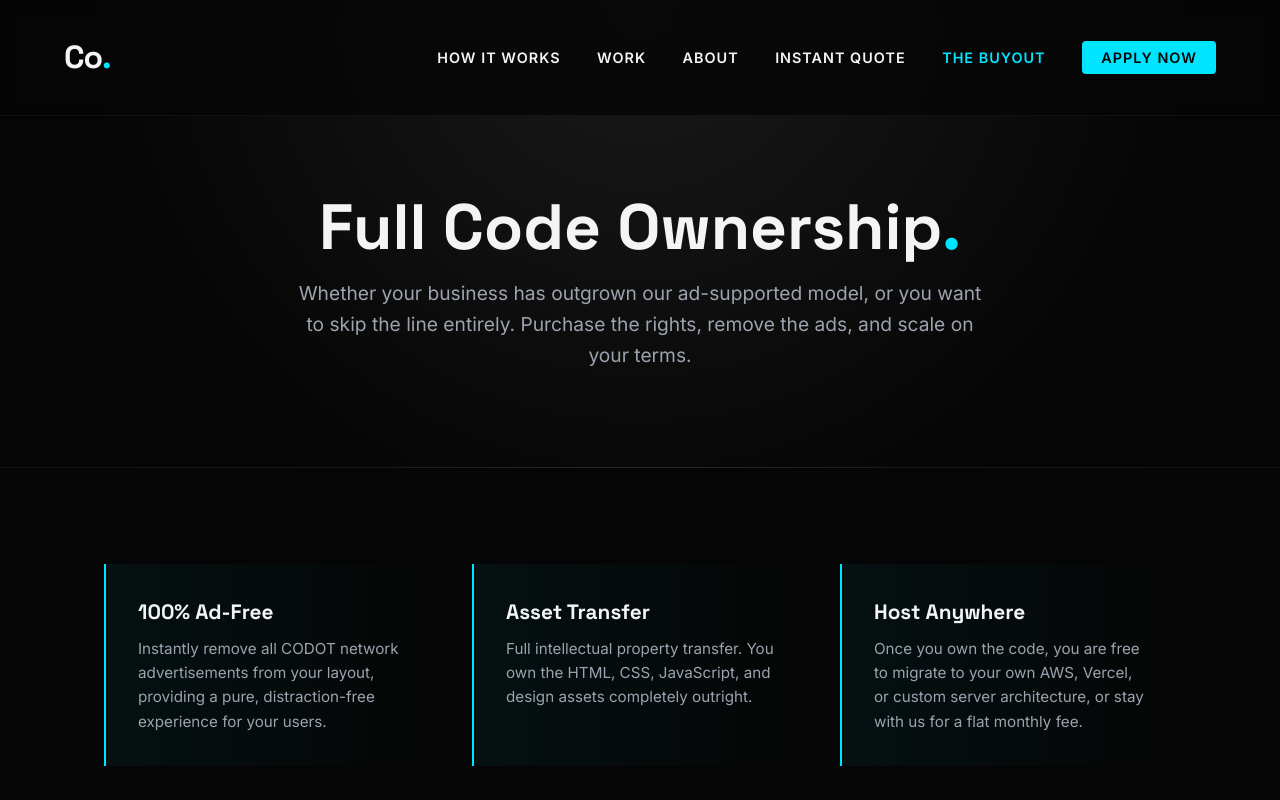
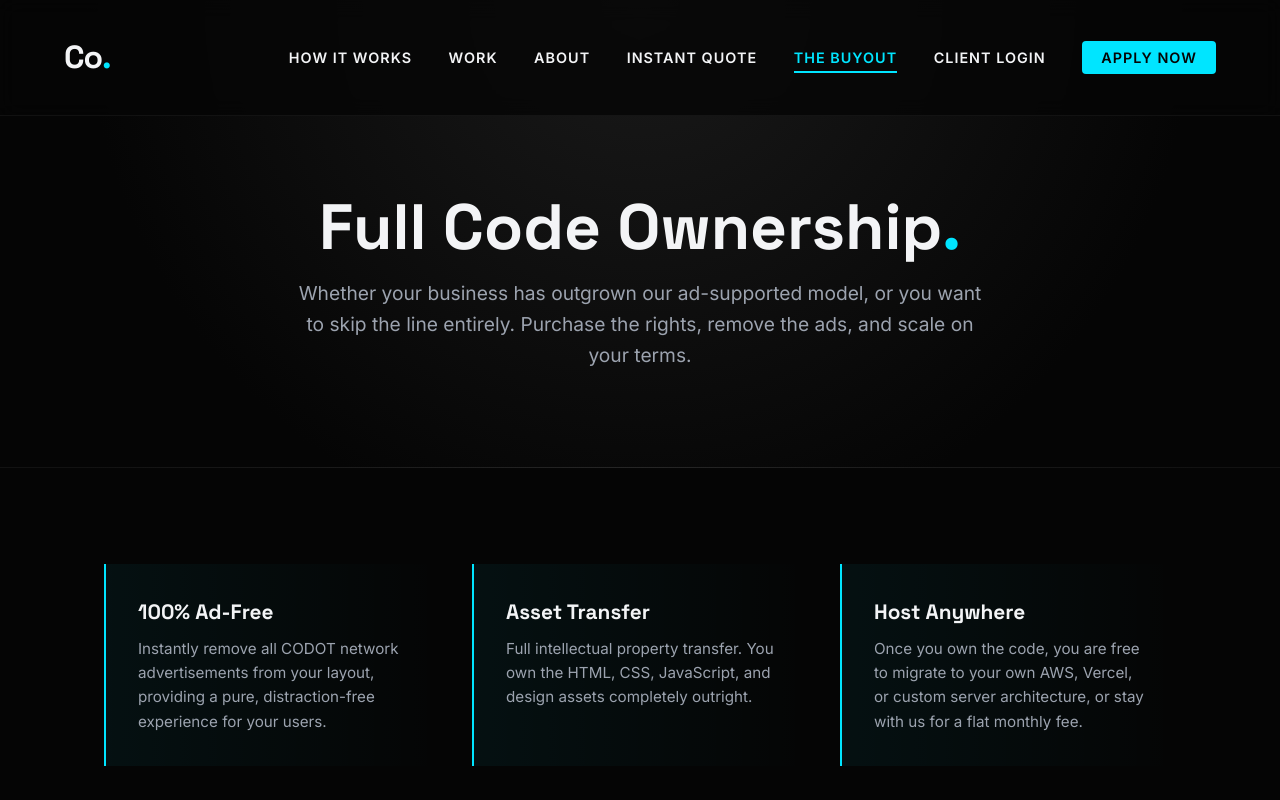
Before and after one commit to CoDotEng/Co., a plain HTML site: page buyout.html in a window 1280 px wide. Shown: the top 800 px of the page. Drawn offline with Linux system fonts and the light colour scheme.

Commit message:
Update buyout.html

```diff
--- a/buyout.html
+++ b/buyout.html
@@ -163,10 +163,36 @@
             <a href="work.html">Work</a>
             <a href="about.html">About</a>
             <a href="estimate.html">Instant Quote</a>
-            <a href="buyout.html" class="active">The Buyout</a>
+            <a href="buyout.html">The Buyout</a>
+            <a href="login.html">Client Login</a>
             <a href="apply.html" class="nav-btn">Apply Now</a>
         </div>
     </nav>
+
+    <script>
+        document.addEventListener("DOMContentLoaded", () => {
+            // Get the current file name from the URL
+            let currentPath = window.location.pathname.split("/").pop();
+            // Default to index.html if on the root path
+            if (currentPath === "" || currentPath === "/") currentPath = "index.html";
+
+            // Find all the links in the navigation
+            const navLinks = document.querySelectorAll(".nav-links a");
+
+            navLinks.forEach(link => {
+                // If the link matches the current page, highlight it!
+                if (link.getAttribute("href") === currentPath) {
+                    link.style.color = "var(--accent)"; // Make text cyan
+
+                    // Add a bottom border to everything except the Apply button
+                    if (!link.classList.contains("nav-btn")) {
+                        link.style.borderBottom = "2px solid var(--accent)";
+                        link.style.paddingBottom = "5px";
+                    }
+                }
+            });
+        });
+    </script>
 
     <!-- HEADER -->
     <header class="page-header">
```
